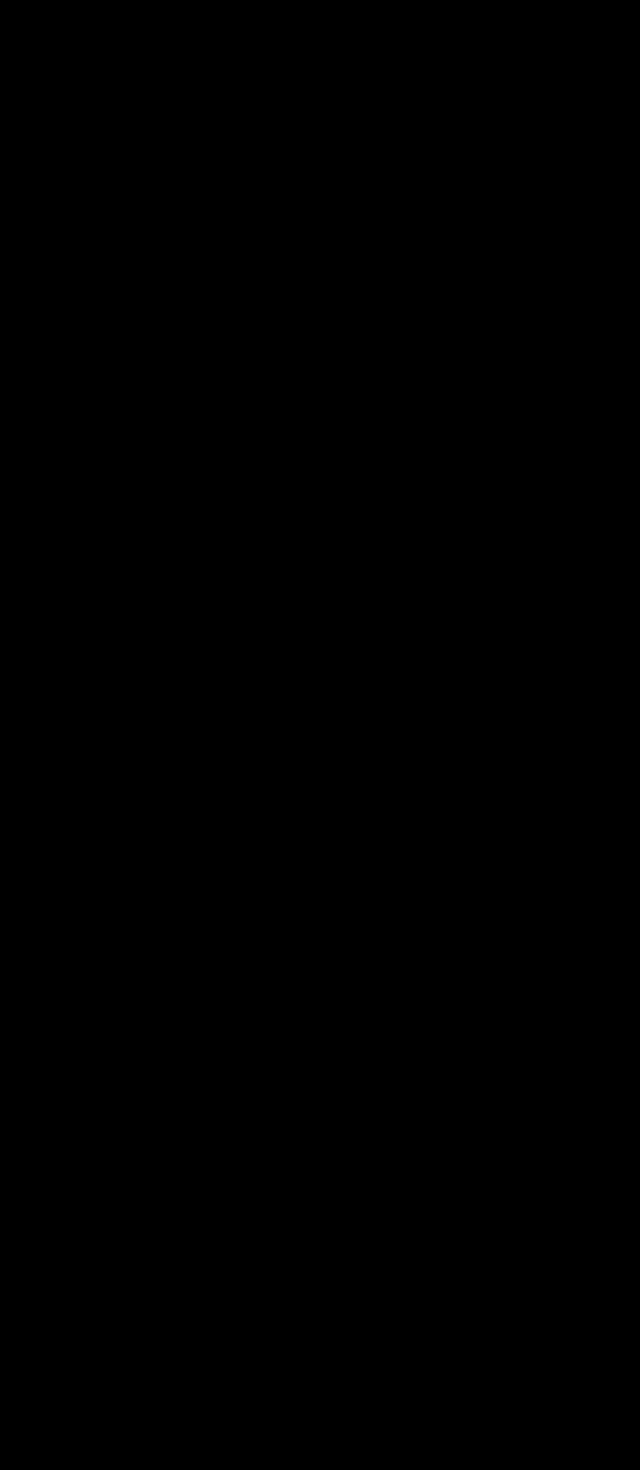
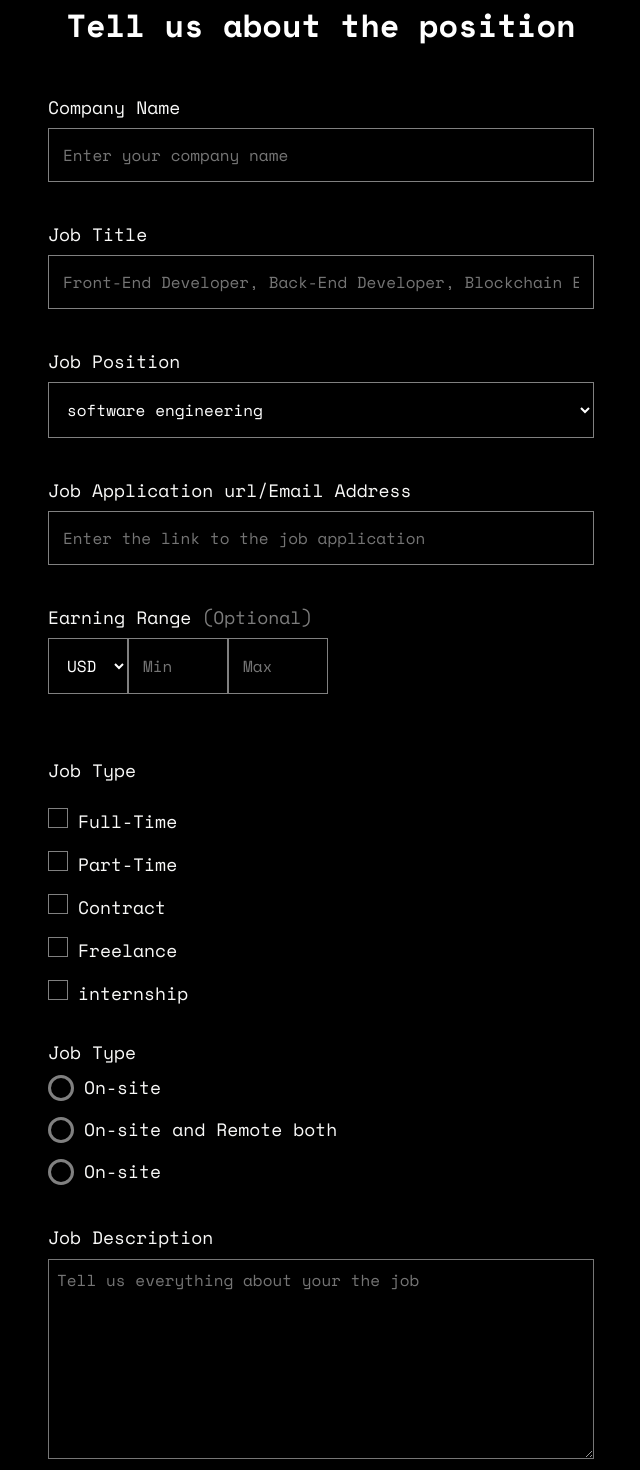
Before and after one commit to Wesal-Nowsher/web3job, a React (Create React App) app: page /positionform in a window 1280 px wide. Before the commit this address had no page. Shown: the part 620-2090 px from the top of the page, without its empty margins (319-959 px from the left). Before the commit the page ends 800 px from the top, so only its background shows below. Built offline with nearby package versions, Linux system fonts and the light colour scheme; a web font is replaced by a local one.

Commit message:
form page

```diff
--- a/src/App.css
+++ b/src/App.css
@@ -241,3 +241,195 @@
   color:#FFFFFF;
   gap: 30px;
 }
+
+.formcompo label{
+  color:#FAFAF9;
+  font-family: 'Space Mono', monospace;
+  font-size: 18px;
+  font-style: normal;
+  font-weight: 400;
+  text-align: left;
+}
+h3.form-header{
+  font-family: 'Space Mono', monospace;
+  font-size: 32px;
+  font-style: normal;
+  font-weight: 700;
+  text-align: center;
+  color:#FFFFFF;
+  margin-top: 20px;
+  margin-bottom: 50px;
+}
+.formcompo select option{
+  background-color: black;
+  padding: 15px 15px;
+}
+.formcompo input,.formcompo select{
+  background-color: transparent;
+    padding: 14px 14px;
+    margin: 7px 0 39px 0;
+    border: 1px solid grey;
+    color:#FFFFFF;
+}
+.salary-range input{
+  width: 100px;
+}
+.less-opc{
+  opacity: 0.5;
+}
+
+
+
+
+
+
+
+
+
+
+
+
+
+.main1:first-child{
+  margin-top: 15px;
+}
+.main1 {
+  display: block;
+  position: relative;
+  padding-left: 30px;
+  margin-bottom: 0px;
+  cursor: pointer;
+  font-size: 20px;
+  margin: 8px 0px;
+}
+
+.main1  input[type=checkbox] {
+  display: none;
+}
+
+.main1 .geekmark {
+  position: absolute;
+  top: 0;
+  left: 0;
+  height: 20px;
+  width: 20px;
+  background-color: black;
+  border:1px solid grey;
+}
+
+
+.main1:hover input ~ .geekmark {
+  background-color: transparent;
+}
+
+.main1 input:active ~ .geekmark {
+  background-color: transparent;
+}
+
+.main1 input:checked ~ .geekmark {
+  background-color: #2FC135;
+}
+.main1 .geekmark:after {
+  content: "";
+  position: absolute;
+  display: none;
+}
+
+.main1 input:checked ~ .geekmark:after {
+  display: block;
+}
+.main1 .geekmark:after {
+  left: 7px;
+    bottom: 5px;
+    width: 7px;
+    height: 14px;
+    border: solid black;
+    border-width: 0 3px 3px 0;
+    transform: rotate(
+45deg);
+}
+
+
+
+
+
+
+
+
+
+
+
+
+
+
+.roles input[type='radio'] {
+  -webkit-appearance: none;
+    width: 15px;
+    height: 15px;
+    border-radius: 50%;
+    outline: none;
+    border: 3px solid gray;
+    margin: 0px;
+    padding: 10px;
+    position: relative;
+}
+
+.roles input[type='radio']:before {
+  content: '';
+  display: block;
+  width: 12px;
+  height: 12px;
+  position: absolute;
+  border-radius: 50%;
+  right: 3px;
+    bottom: 4px;
+}
+
+.roles input[type="radio"]:checked:before {
+  background: #2FC135;
+
+}
+
+.roles input[type="radio"]:checked {
+border-color:#2FC135;
+}
+
+.roles .role {
+  margin-right: 10px;
+  margin-left: 10px;
+  font-weight: normal;
+}
+
+.roles .checkbox label {
+  margin-bottom: 20px !important;
+}
+
+.roles {
+
+  margin-bottom: 15px;
+  display: flex;
+    align-items: center;
+}
+
+
+
+.texarea-postjob{
+  background: transparent;
+  height: 200px;
+  margin-bottom: 22px;
+  padding: 8px;
+}
+
+.post-job-btn{
+  font-size: 18px;
+  font-family: 'Space Mono', monospace;
+  color: #F2FFF2;
+  font-weight: 300;
+  background-color: #2FC135;
+  border-radius: 2px;
+  padding: 10px 35px;
+  width:180px;
+}
+.extra-margins{
+  margin-top:250px;
+}
--- a/src/App.js
+++ b/src/App.js
@@ -2,6 +2,7 @@
 import './App.css';
 import './responsive.css';
 import Home from "./page/home/home";
+import Positionpageform from "./page/positionform/index"
 import { BrowserRouter as Router, Routes , Route } from 'react-router-dom';
 import React from "react";
 
@@ -14,6 +15,7 @@ function App() {
     <div className="App">
         <Routes>
               <Route exact path='/' element={<Home />} />
+              <Route exact path='/positionform' element={<Positionpageform />} />
         </Routes>
     </div>
   );
--- /dev/null
+++ b/src/page/positionform/form.js
@@ -0,0 +1,81 @@
+import React from "react";
+
+
+ function formcomp(){
+    return(
+        <>
+                <div className="row formcompo d-flex flex-column justify-content-center align-items-center"  >
+                    <div className="col-6   d-flex flex-column ">
+                           <h3 className="form-header">Tell us about the position</h3>
+                           <label>Company Name</label>
+                           <input type="text" placeholder="Enter your company name" />
+                           <label>Job Title</label>
+                           <input type="text" placeholder="Front-End Developer, Back-End Developer, Blockchain Engineer" />
+                           <label>Job Position</label>
+                           <select>
+                               <option className="" value="software-engineering">software engineering</option>
+                               <option className="" value="other-engineering">other engineering</option>
+                           </select>
+                           <label>Job Application url/Email Address</label>
+                           <input type="text" placeholder="Enter the link to the job application" />
+                           <label>Earning Range <span className="less-opc">(Optional)</span></label>
+                           <div className="d-flex salary-range">
+                               <select>
+                               <option className="" value="USD">USD</option>
+                               <option className="" value="GBP">GBP</option>
+                                </select>
+                                <input type="number" placeholder="Min"/>
+                                <input type="number" placeholder="Max"/>
+                           </div>
+                           <label className="mt-4 mb-2">Job Type</label>
+                           <label class="main1 mt-3">Full-Time
+                                <input type="checkbox" />
+                                <span class="geekmark"></span>
+                            </label>
+                            <label class="main1">Part-Time
+                                <input type="checkbox" />
+                                <span class="geekmark"></span>
+                            </label>
+                            <label class="main1">Contract
+                                <input type="checkbox" />
+                                <span class="geekmark"></span>
+                            </label>
+                            <label class="main1">Freelance
+                                <input type="checkbox" />
+                                <span class="geekmark"></span>
+                            </label>
+                            <label class="main1">internship
+                                <input type="checkbox" />
+                                <span class="geekmark"></span>
+                            </label>
+                           <label className="mt-4 mb-2">Job Type</label>
+                           <div class="roles">
+                                <input type="radio" name="ONE" value="On-site" id="On-site" />
+                                <label class="role" for="On-site">On-site</label>
+                           </div>
+                           <div class="roles">
+                                <input type="radio" name="ONE" value="On-site and Remote both" id="On-site and Remote both" />
+                                <label class="role" for="On-site and Remote both">On-site and Remote both</label>
+                           </div>
+                           <div class="roles">
+                                <input type="radio" name="ONE" value="Remote" id="Remote" />
+                                <label class="role" for="Remote">On-site</label>
+                           </div>
+
+                           <label className="mt-4 mb-2">Job Description</label>
+                           <textarea placeholder="Tell us everything about your the job" className="texarea-postjob"></textarea>
+                           <button className="post-job-btn">Post job</button>
+                           <div className="copyright-section  extra-margins">
+                                <p>©2022 DAOvelopers</p>
+                            </div>
+
+
+                    </div>
+                </div>
+
+
+        </>
+    )
+}
+
+export default formcomp;
--- /dev/null
+++ b/src/page/positionform/index.js
@@ -0,0 +1,16 @@
+import React from "react";
+import Topsection from "./top-main-section";
+import Formcomp from  "./form";
+
+ function Positionpageform(){
+    return(
+        <>
+        <div className="container">
+        <Topsection/>
+        <Formcomp />
+        </div>
+        </>
+    )
+}
+
+export default Positionpageform;
--- /dev/null
+++ b/src/page/positionform/top-main-section.js
@@ -0,0 +1,25 @@
+import React from "react";
+import greenbg from '../../assets/Ellipse1.png';
+import greendots from '../../assets/newbackgroundinform.png';
+
+ function topmainsection(){
+    return(
+        <>
+                <div className="row repeat-style-bg-of-inner" style={{backgroundImage: "url(" +  greendots  + ")"}}>
+                    <div className="col-12 bg-green-top repeat-style-bg-of-inner  d-flex flex-column justify-content-center align-items-center"
+                    >
+                           <div className=" top-main-section d-flex flex-column align-items-center">
+                               <p className="web3-jobs text-center">Web3 jobs</p>
+                                <h1 className="text-uppercase text-center" style={{width:"90%"}}>
+                                Web3 Jobs helps dozens of companies expand their teams. You can too.
+                                </h1>
+                            </div>
+                    </div>
+                </div>
+
+
+        </>
+    )
+}
+
+export default topmainsection;
```
Also changed, not shown: src/assets/newbackgroundinform.png (added).
